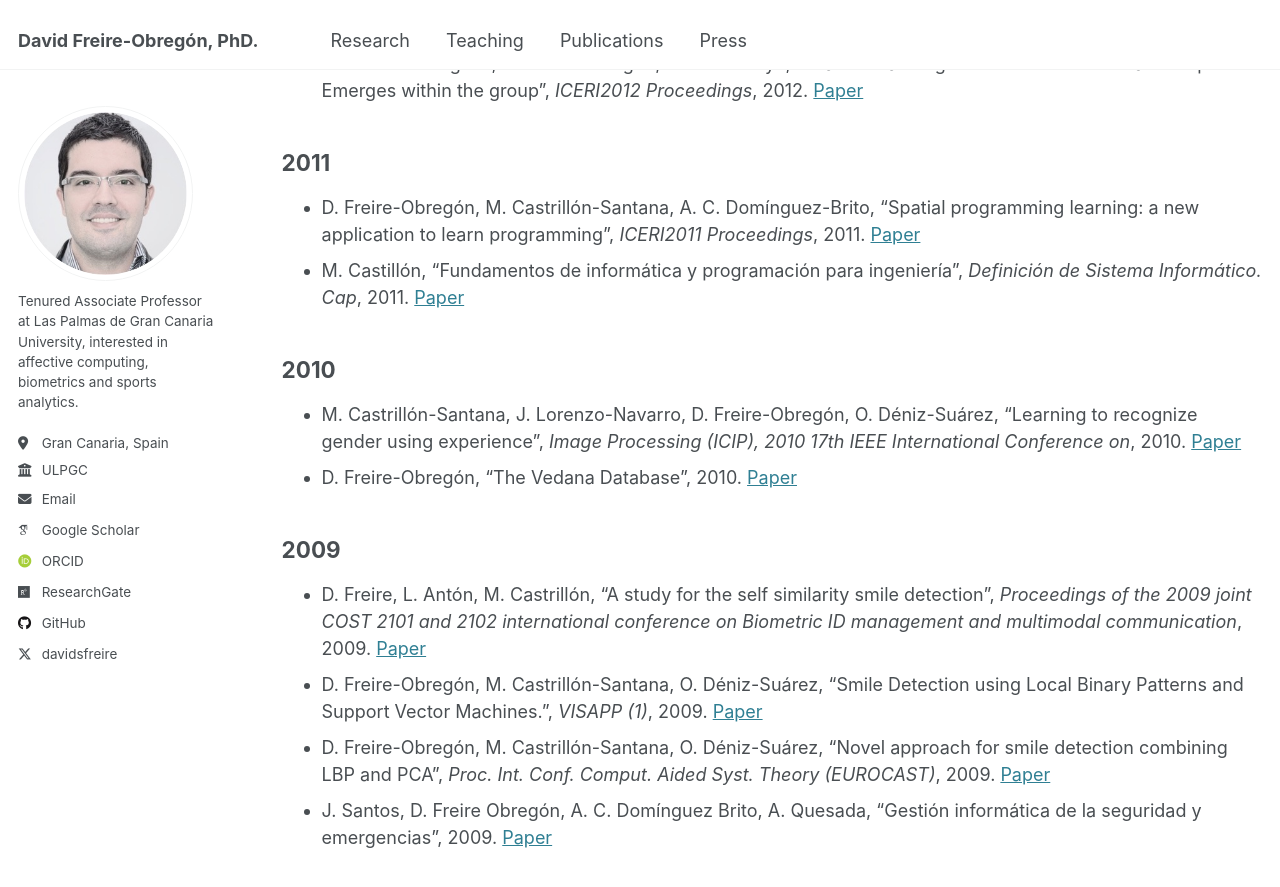
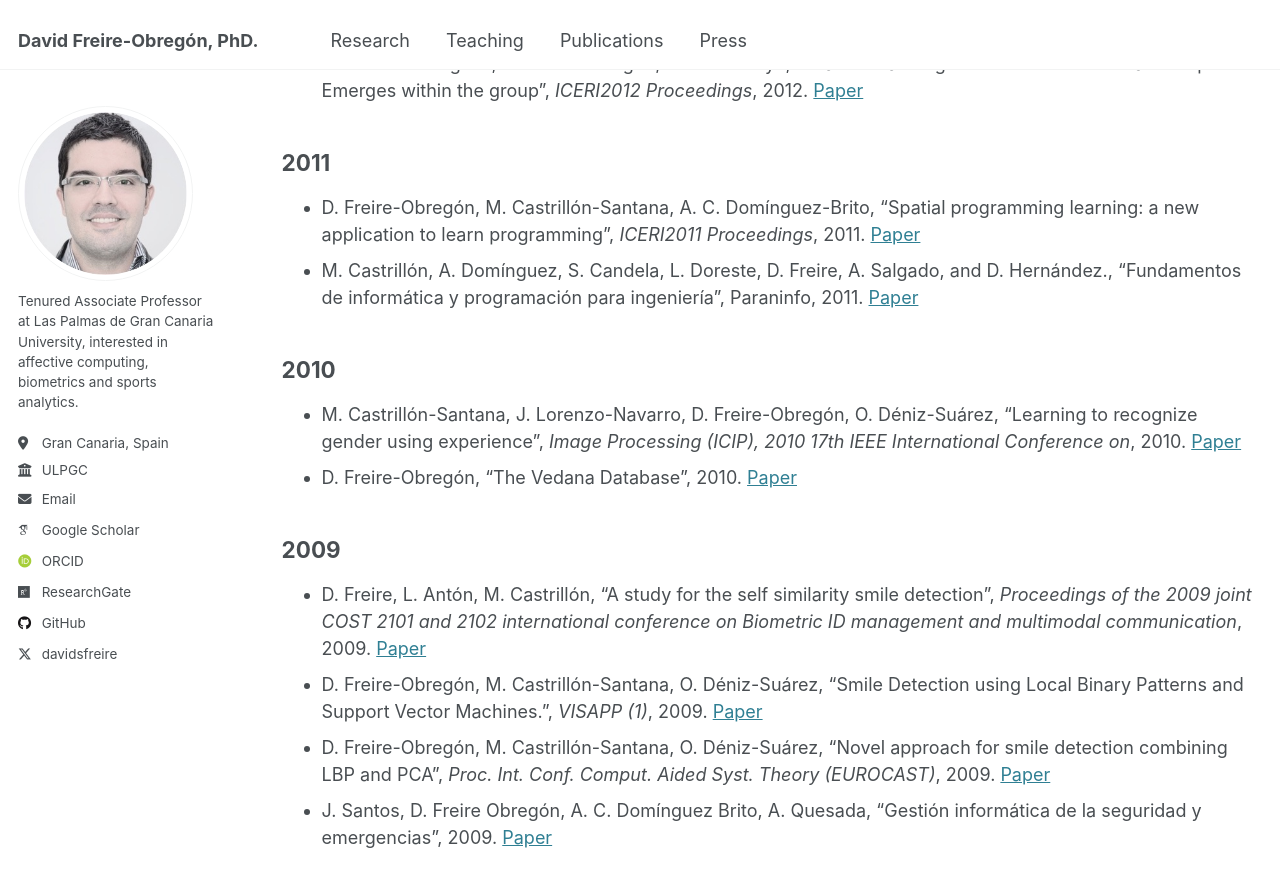
Before and after one commit to davidfreire/davidfreire.github.io, a Jekyll site: the page built from _pages/publications.md, in a window 1280 px wide and 900 px high, scrolled down 5007 px. Shown: the top 887 px of the window. Built offline with Jekyll 4.4.1, drawn with Linux system fonts in a browser that asks for light colours; some web fonts are replaced.

Commit message:
Update publications.md

```diff
--- a/_pages/publications.md
+++ b/_pages/publications.md
@@ -89,7 +89,7 @@ redirect_from:
 
 ## 2011
 - D. Freire-Obregón, M. Castrillón-Santana, A. C. Domínguez-Brito, "Spatial programming learning: a new application to learn programming", *ICERI2011 Proceedings*, 2011. [Paper](#)
-- M. Castillón, "Fundamentos de informática y programación para ingeniería", *Definición de Sistema Informático. Cap*, 2011. [Paper](#)
+- M. Castrillón, A. Domínguez, S. Candela, L. Doreste, D. Freire, A. Salgado, and D. Hernández., "Fundamentos de informática y programación para ingeniería", Paraninfo, 2011. [Paper](#)
 
 ## 2010
 - M. Castrillón-Santana, J. Lorenzo-Navarro, D. Freire-Obregón, O. Déniz-Suárez, "Learning to recognize gender using experience", *Image Processing (ICIP), 2010 17th IEEE International Conference on*, 2010. [Paper](#)
```
